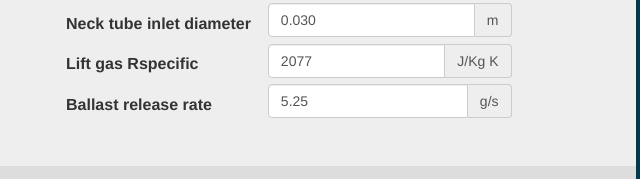
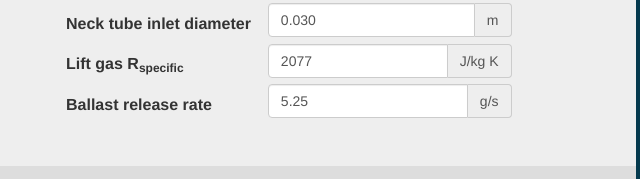
Before and after one commit to Jed-SWSDT/boomerang-calculator, a plain HTML site: page calculator/index.html in a window 1280 px wide. Shown: the part 593-772 px from the top of the page, 589-1229 px from the left. Drawn offline with Linux system fonts and the light colour scheme.

Commit message:
UI: Use subscript for Rspecific
Also have the units be J/kg K instead of J/Kg K

```diff
--- a/calculator/index.html
+++ b/calculator/index.html
@@ -375,11 +375,11 @@
                         </td>
                     </tr>
                     <tr>
-                        <th><label for="rSpecificLiftingGas">Lift gas Rspecific</label></th>
+                        <th><label for="rSpecificLiftingGas">Lift gas R<sub>specific</sub></label></th>
                         <td>
                             <div class="input-group">
                                 <input id="rSpecificLiftingGas" type="number" min="0" max="5000" value="2077" class="form-control"/>
-                                <div class="input-group-addon">J/Kg K</div>
+                                <div class="input-group-addon">J/kg K</div>
                             </div>
                         </td>
                     </tr>
```
